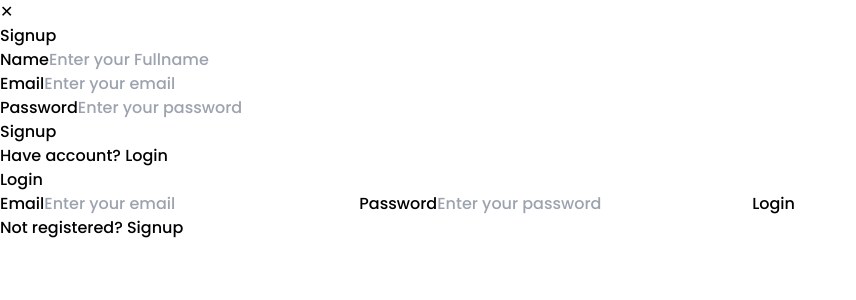
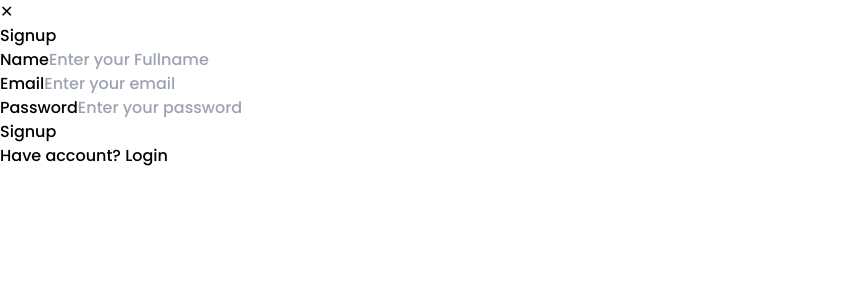
Before and after one commit to Saif6767/LMS, a React (Vite) app in the folder Frontend/: page /signup in a window 1280 px wide. Shown: the top 300 px of the page, without its empty margins (0-856 px from the left). Built offline with nearby package versions, Linux system fonts and the light colour scheme.

Commit message:
Update Login.jsx

```diff
--- a/Frontend/src/component/Login.jsx
+++ b/Frontend/src/component/Login.jsx
@@ -1,50 +1,115 @@
 import React from 'react';
-import { useForm } from "react-hook-form";
-import axios from 'axios';
-import toast from 'react-hot-toast';
-import { Link, useNavigate } from 'react-router-dom';
+import { Form, Link } from 'react-router-dom'; // Use react-router-dom for navigation
+import { useForm } from "react-hook-form"
+import axios from 'axios'
+import toast from 'react-hot-toast'
 
 function Login() {
-    const navigate = useNavigate();
-    const { register, handleSubmit, formState: { errors } } = useForm();
 
+    const {
+        register,
+        handleSubmit,
+        formState: { errors },
+    } = useForm()
     const onSubmit = async (data) => {
-        try {
-            const res = await axios.post("https://lms-lbh0.onrender.com/user/login", data);
+        const userInfo = {
+            email: data.email,
+            password: data.password,
+        };
+        await axios
+            .post("https://lms-lbh0.onrender.com/user/login", userInfo)
+            .then((res) => {
+                console.log(res);
                 if (res.data) {
-                toast.success('Logged in Successfully');
+                    toast.success('Loggedin Successfully');
+                    document.getElementById("my_modal_3").close();
+                    setTimeout(() => {
+                        window.location.reload();
                         localStorage.setItem("Users", JSON.stringify(res.data));
-                navigate('/');
+                    }, 1000)
                 }
-        } catch (err) {
-            toast.error("Login Failed: " + err.response?.data?.message || "Unknown error");
+            })
+            .catch((err) => {
+                if (err.response) {
+                    console.log(err);
+                    toast.error("Error:" + err.response.data.message);
+                    setTimeout(() => {}, 2000)
                 }
-    };
+            });
+    }
 
     return (
-        <div className='flex justify-center items-center h-screen'>
-            <form onSubmit={handleSubmit(onSubmit)} className="w-96 p-6 border rounded-md">
-                <h3 className="text-lg font-bold">Login</h3>
+        <div>
+            <dialog id="my_modal_3" className="modal">
+                <div className="modal-box">
+                    <form onSubmit={handleSubmit(onSubmit)} method="dialog">
+                        {/* Close Button */}
+                        <Link to="/"
+                            type="button"
+                            className="btn btn-sm btn-circle btn-ghost absolute right-2 top-2"
+                            aria-label="Close"
+                            onClick={() => document.getElementById("my_modal_3").close()}>
+                            ✕
+                        </Link>
 
-                <label>Email</label>
-                <input type="email" placeholder="Enter your email"
-                    className="w-full px-3 py-1 border rounded-md outline-none"
-                    {...register("email", { required: true })} />
+                        {/* Login Form */}
+                        <h3 className="font-bold text-lg">Login</h3>
+                        <div className="space-y-4 mt-4">
+                            {/* Email Field */}
+                            <div>
+                                <label htmlFor="email" className="block font-medium">
+                                    Email
+                                </label>
+                                <input
+                                    id="email"
+                                    type="email"
+                                    placeholder="Enter your email"
+                                    className="w-80 px-3 py-1 border rounded-md outline-none"
+                                    {...register("email", { required: true })}
+                                />
+                                <br />
                                 {errors.email && <span className='text-sm text-red-500'>This field is required</span>}
+                            </div>
 
-                <label>Password</label>
-                <input type="password" placeholder="Enter your password"
-                    className="w-full px-3 py-1 border rounded-md outline-none"
-                    {...register("password", { required: true })} />
+                            {/* Password Field */}
+                            <div>
+                                <label htmlFor="password" className="block font-medium">
+                                    Password
+                                </label>
+                                <input
+                                    id="password"
+                                    type="password"
+                                    placeholder="Enter your password"
+                                    className="w-80 px-3 py-1 border rounded-md outline-none"
+                                    {...register("password", { required: true })}
+                                />
+                                <br />
                                 {errors.password && <span className='text-sm text-red-500'>This field is required</span>}
+                            </div>
 
-                <button type="submit" className="mt-4 bg-blue-900 text-white w-full py-2 rounded-md">
+                            {/* Login Button */}
+                            <div className="flex justify-between items-center mt-4">
+                                <button
+                                    type="submit"
+                                    className="bg-blue-900 text-white rounded-md px-4 py-2 hover:bg-blue-950 transition duration-200">
                                     Login
                                 </button>
-                <p className="mt-2 text-center">
-                    Not registered? <Link to="/signup" className="underline text-blue-500">Signup</Link>
+
+                                {/* Signup Redirect */}
+                                <p className="text-sm">
+                                    Not registered?{' '}
+                                    <Link to="/Signup">
+                                        <span className="underline text-blue-500 cursor-pointer">
+                                            Signup
+                                        </span>
+                                    </Link>
                                 </p>
-            </form>
+                            </div>
+
+                        </div>
+                    </form >
+                </div>
+            </dialog>
         </div>
     );
 }
```
Lines whose indentation alone changed are shown as unchanged.
